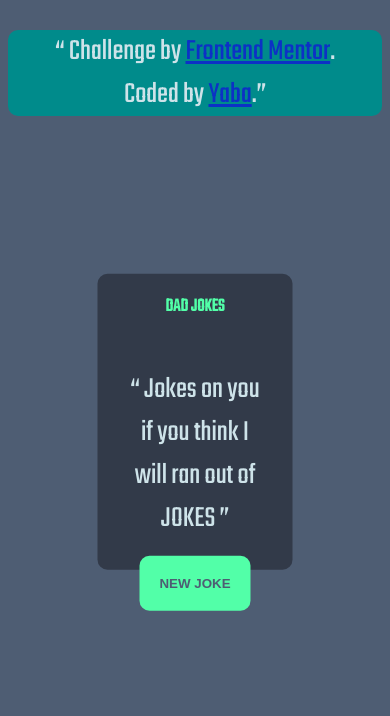
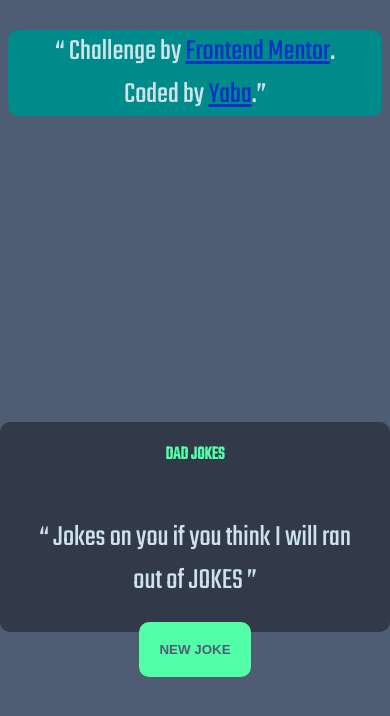
Before and after one commit to itsyaba/Random-Jokes-generator, a plain HTML site: page index.html in a window 390 px wide. Drawn offline with Linux system fonts and the light colour scheme.

Commit message:
third commit

```diff
--- a/style.css
+++ b/style.css
@@ -92,14 +92,14 @@ p::after {
     }
 }
 
-@media(max-width:400px) {
+@media(max-width:450px) {
     .container {
         top: 50%;
-        left: 50%;
-        transform: translate(-50%, -50%);
+        left: 0%;
+        transform: translate(-0%, -0%);
         width: auto;
         height: auto;
-
+        /* padding: 0 50px; */
 
     }
 
```
